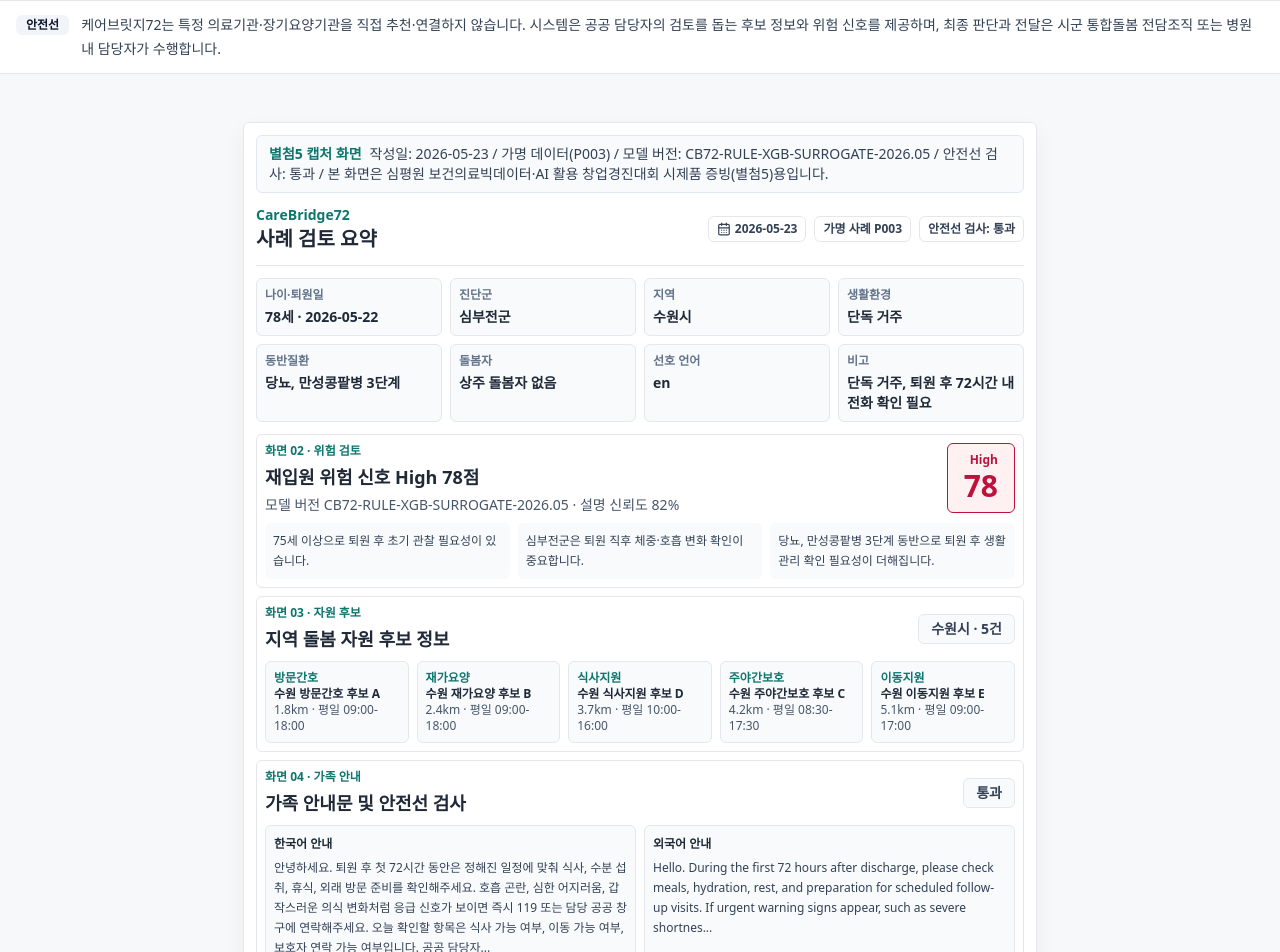
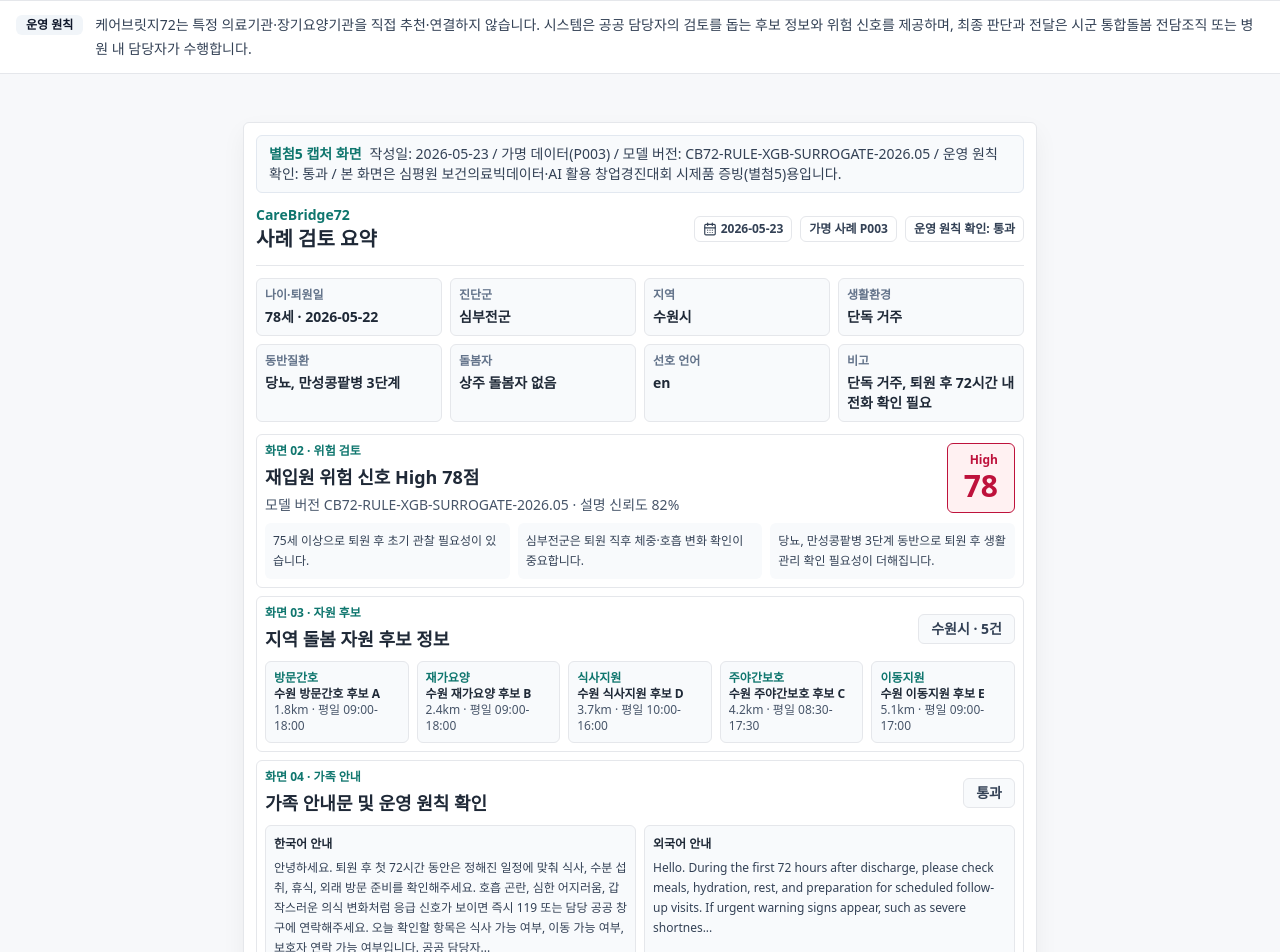
Before and after one commit to dailyweekly/carebridge72, a Next.js app: page /capture in a window 1280 px wide. Shown: the top 952 px of the page. Built offline with nearby package versions, Linux system fonts and the light colour scheme.

Commit message:
Replace safety line wording with operating principles

```diff
--- a/components/CaseDecisionPanel.tsx
+++ b/components/CaseDecisionPanel.tsx
@@ -39,7 +39,7 @@
   const checks = [
     { label: "위험 점수와 상위 근거 확인", done: risk.reasons.length >= 3 },
     { label: "자원 후보 검토 상태 1건 이상 기록", done: reviewedCount > 0 },
-    { label: "가족 안내문 안전선 통과", done: guideSafetyPass },
+    { label: "가족 안내문 운영 원칙 확인", done: guideSafetyPass },
     { label: "담당자 판단 메모 작성", done: note.trim().length >= 10 }
   ];
   const completionCount = checks.filter((item) => item.done).length;
--- a/components/DemoFlow.tsx
+++ b/components/DemoFlow.tsx
@@ -4,7 +4,7 @@
   ["1", "사례 입력", "퇴원 정보와 생활 환경을 확인"],
   ["2", "위험 검토", "점수와 핵심 근거를 함께 확인"],
   ["3", "자원 후보", "지역 기반 후보군을 비교"],
-  ["4", "안내문 작성", "가족 전달 전 안전선 검사"],
+  ["4", "안내문 작성", "가족 전달 전 운영 원칙 확인"],
   ["5", "담당자 판단", "검토 이력과 정책 지표 확인"]
 ];
 
--- a/components/EvidenceCaptureView.tsx
+++ b/components/EvidenceCaptureView.tsx
@@ -29,7 +29,7 @@
     >
       <CaptureCaption
         title="별첨5 캡처 화면"
-        description="작성일: 2026-05-23 / 가명 데이터(P003) / 모델 버전: CB72-RULE-XGB-SURROGATE-2026.05 / 안전선 검사: 통과 / 본 화면은 심평원 보건의료빅데이터·AI 활용 창업경진대회 시제품 증빙(별첨5)용입니다."
+        description="작성일: 2026-05-23 / 가명 데이터(P003) / 모델 버전: CB72-RULE-XGB-SURROGATE-2026.05 / 운영 원칙 확인: 통과 / 본 화면은 심평원 보건의료빅데이터·AI 활용 창업경진대회 시제품 증빙(별첨5)용입니다."
       />
       <div className="mb-3 flex flex-col gap-2 border-b border-line pb-3 sm:flex-row sm:items-center sm:justify-between">
         <div>
@@ -43,7 +43,7 @@
           </span>
           <span className="rounded-md border border-line bg-white px-2 py-1">가명 사례 {patient.id}</span>
           <span className="rounded-md border border-line bg-white px-2 py-1">
-            안전선 검사: {safetyPass ? "통과" : "검토 필요"}
+            운영 원칙 확인: {safetyPass ? "통과" : "검토 필요"}
           </span>
         </div>
       </div>
@@ -110,7 +110,7 @@
             <div className="mb-2 flex items-center justify-between gap-3">
               <div>
                 <p className="text-xs font-bold text-teal">화면 04 · 가족 안내</p>
-                <h3 className="mt-1 text-lg font-black text-ink">가족 안내문 및 안전선 검사</h3>
+                <h3 className="mt-1 text-lg font-black text-ink">가족 안내문 및 운영 원칙 확인</h3>
               </div>
               <span className="rounded-md border border-line bg-panel px-3 py-1 text-sm font-bold text-slate-700">
                 {safetyPass ? "통과" : "담당자 검토 필요"}
--- a/components/FamilyGuidePanel.tsx
+++ b/components/FamilyGuidePanel.tsx
@@ -21,7 +21,7 @@
       {showScreenNote ? (
         <CaptureCaption
           title="화면 04 · 가족 안내"
-          description="다국어 안내문, 안전선 검사 결과, 출처와 갱신일을 함께 표시합니다."
+          description="다국어 안내문, 운영 원칙 확인 결과, 출처와 갱신일을 함께 표시합니다."
         />
       ) : null}
       <div className="mb-4 flex flex-col gap-3 sm:flex-row sm:items-center sm:justify-between">
@@ -31,7 +31,7 @@
             <h2 className="text-lg font-bold text-ink">가족 안내문</h2>
           </div>
           <p className="mt-1 text-sm text-slate-600">
-            한국어와 외국어 1개를 함께 생성하며, 안전선 검사 실패 시 본문 표시를 차단합니다.
+            한국어와 외국어 1개를 함께 생성하며, 운영 원칙에 맞지 않는 문구는 본문 표시를 차단합니다.
           </p>
         </div>
         <button
@@ -50,7 +50,7 @@
 
       <div className="mb-4 rounded-md border border-line bg-panel p-3 text-sm">
         <span className={pass ? "font-bold text-teal" : "font-bold text-cranberry"}>
-          안전선 검사: {pass ? "통과" : "담당자 검토 필요"}
+          운영 원칙 확인: {pass ? "통과" : "담당자 검토 필요"}
         </span>
         {!pass ? (
           <span className="ml-2 text-slate-700">
--- a/components/LegalSafetyBanner.tsx
+++ b/components/LegalSafetyBanner.tsx
@@ -11,7 +11,7 @@
     <div className={`${sticky} border-y border-line bg-white px-4 py-3 text-sm text-slate-700`}>
       <div className="mx-auto flex max-w-7xl items-start gap-3">
         <span className="mt-0.5 rounded-md bg-slate-100 px-2.5 py-0.5 text-xs font-bold text-slate-900 whitespace-nowrap">
-          안전선
+          운영 원칙
         </span>
         <p className="m-0 leading-6">{copy}</p>
       </div>
--- a/components/SolutionOperations.tsx
+++ b/components/SolutionOperations.tsx
@@ -276,7 +276,7 @@
     <section className="rounded-md border border-line bg-white p-4 shadow-soft">
       <div className="mb-4 flex items-center gap-2">
         <ShieldCheck size={20} className="text-teal" />
-        <h2 className="text-lg font-bold text-ink">법률 안전선 4-Zone</h2>
+        <h2 className="text-lg font-bold text-ink">운영 원칙 4-Zone</h2>
       </div>
       <div className="grid gap-3">
         {zones.map(([name, control]) => (
--- a/lib/guide.ts
+++ b/lib/guide.ts
@@ -22,7 +22,7 @@
   const safety = validateLegalSafety({ text });
 
   return {
-    text: safety.pass ? text : "안전선 검사 실패 - 담당자 검토 필요",
+    text: safety.pass ? text : "운영 원칙 확인 필요 - 담당자 검토 필요",
     language,
     safety,
     sourceUrls: [
--- a/lib/legal.ts
+++ b/lib/legal.ts
@@ -31,7 +31,7 @@
 export function assertSafeText(text: string): string {
   const validation = validateLegalSafety({ text });
   if (!validation.pass) {
-    return "안전선 검사 실패 - 담당자 검토 필요";
+    return "운영 원칙 확인 필요 - 담당자 검토 필요";
   }
   return text;
 }
```
Also changed, not shown: 2 other files (tests, documents, lock files or other folders).
